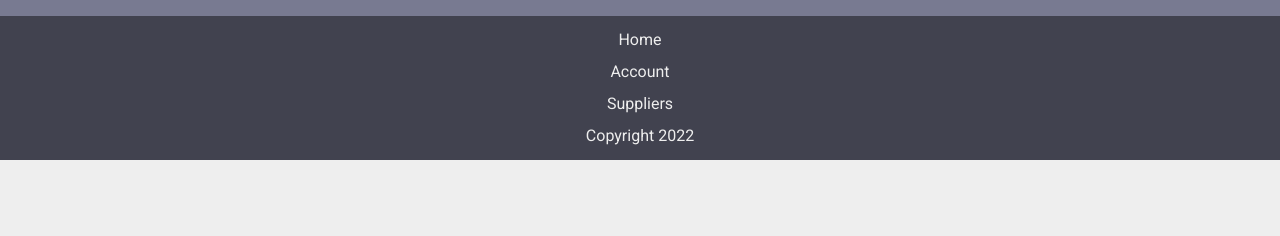
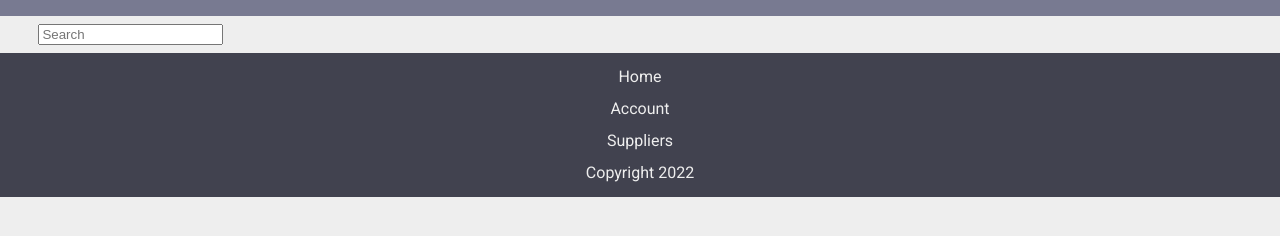
Before and after one commit to TrellixVulnTeam/Compe_UCE2, a plain HTML site: page index.html in a window 1280 px wide. Drawn offline with Linux system fonts and the light colour scheme.

Commit message:
search bar
adicionando padding
e adicionando o search bar no html

```diff
--- /dev/null
+++ b/css/home/search.css
@@ -0,0 +1,3 @@
+.form__container {
+    padding: 0.5rem 0;
+}
--- a/index.html
+++ b/index.html
@@ -12,6 +12,7 @@
     <link rel="stylesheet" href="./css/geral/base.css">
     <link rel="stylesheet" href="./css/geral/header.css">
     <link rel="stylesheet" href="./css/geral/footer.css">
+    <link rel="stylesheet" href="./css/home/search.css">
     <title>Fornex</title>
 </head>
 
@@ -22,6 +23,13 @@
             <icon></icon>
         </div>
     </header>
+    <section>
+        <div class="container form__container">
+            <form action="#" class="">
+                <input type="text" placeholder="Search">
+            </form>
+        </div>
+    </section>
     <footer class="footer">
         <div class="container footer__container">
             <ul>
```
